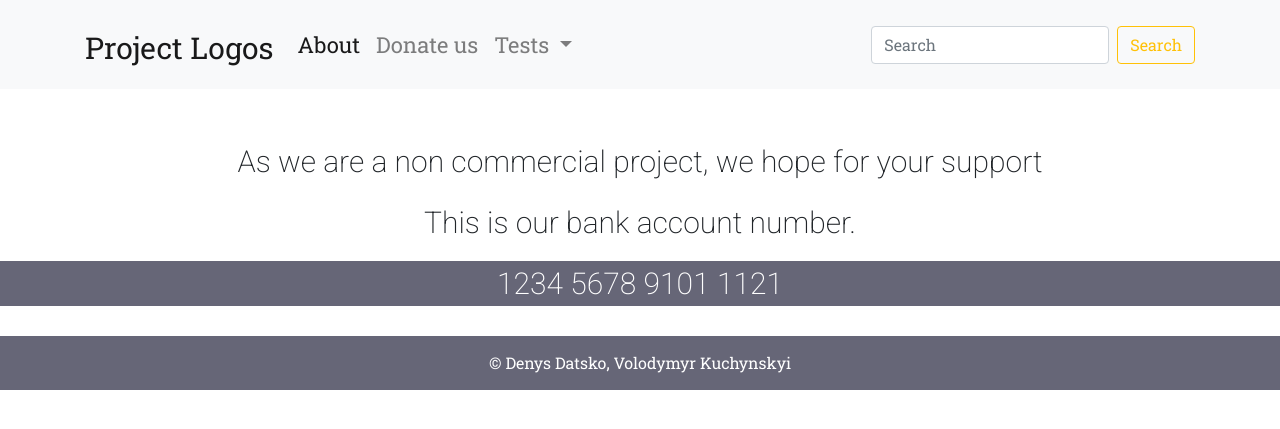
After one commit to Centurion256/ProjectLogos, a Flask app: page /donate in a window 1280 px wide. The commit adds this page. Shown: the top 429 px of the page. Run offline with Flask 2, Linux system fonts and the light colour scheme; some libraries are stand-ins or nearby versions.

```diff
--- a/flask-app/app.py
+++ b/flask-app/app.py
@@ -1,4 +1,7 @@
-from flask import Flask, render_template
+from flask import Flask, render_template, Markup
+from my_modules.parse_test_file import questions_generator
+import json
+import os
 
 app = Flask(__name__)
 
@@ -7,6 +10,16 @@ app = Flask(__name__)
 def main_page():
     return render_template("index.html")
 
+@app.route("/donate")
+def donate():
+    return render_template("donate.html")
+
+@app.route("/pass")
+def test_pass():
+    questions = Markup("".join(i for i in questions_generator("package.json")))
+    return render_template("test.html", answer=questions)
+
+
 
 if __name__ == "__main__":
     app.run(port=5000, debug=True)
--- a/flask-app/static/main.css
+++ b/flask-app/static/main.css
@@ -46,6 +46,7 @@ p {
     padding: 15px;
     color: #FFFFFF;
     text-align: center;
+    margin-top: 30px;
 }
 
 /*.container-fluid {*/
@@ -55,6 +56,7 @@ p {
 .title-text p {
     margin: 0;
     font-size:45px;
+    text-align: center;
 }
 
 h1 {
@@ -139,6 +141,7 @@ h3 {
 img {
     border-radius: 50%;
     width: 100%;
+    margin-top: 30px;
 }
 
 #team p {
@@ -153,3 +156,100 @@ h4 {
     text-align: center;
     font-family: 'Roboto Slab';
 }
+
+.bank-account {
+    text-align: center;
+    width: 100%;
+    font-family: 'Roboto Slab';
+    margin-top: 50px;
+}
+
+.bank-account p {
+    font-size: 30px;
+    text-align: center;
+}
+
+.bank-account .account-number {
+    background-color: #667;
+    color: #fff;
+}
+
+.btn-outline-warning:hover {
+    color: #fff;
+}
+
+.question-container {
+    display: block;
+    position: relative;
+    padding-left: 50px;
+    margin-bottom: 12px;
+    cursor: pointer;
+    font-size: 22px;
+    -webkit-user-select: none;
+    -moz-user-select: none;
+    -ms-user-select: none;
+    user-select: none;
+}
+
+/* Hide the browser's default checkbox */
+.question-container input {
+    position: absolute;
+    opacity: 0;
+    cursor: pointer;
+    height: 0;
+    width: 0;
+}
+
+/* Create a custom checkbox */
+.checkmark {
+    position: absolute;
+    top: 0;
+    left: 0;
+    height: 40px;
+    width: 40px;
+    border-radius: 50%;
+    background-color: #eee;
+}
+
+/* On mouse-over, add a grey background color */
+.question-container:hover input ~ .checkmark {
+    background-color: #ccc;
+}
+
+/* When the checkbox is checked, add a blue background */
+.question-container input:checked ~ .checkmark {
+    background-color: #F9CA11;
+}
+
+/* Create the checkmark/indicator (hidden when not checked) */
+.checkmark:after {
+    content: "";
+    position: absolute;
+    display: none;
+}
+
+/* Show the checkmark when checked */
+.question-container input:checked ~ .checkmark:after {
+    display: block;
+}
+
+/* Style the checkmark/indicator */
+.question-container .checkmark:after {
+    left: 17px;
+    top: 10px;
+    width: 10px;
+    height: 20px;
+    border: solid white;
+    border-width: 0 3px 3px 0;
+    -webkit-transform: rotate(45deg);
+    -ms-transform: rotate(45deg);
+    transform: rotate(45deg);
+}
+
+.question h4,p{
+    text-align: left;
+}
+.testing-form form li{
+    margin-top: 100px;
+    font-size: 30px;
+}
--- /dev/null
+++ b/flask-app/templates/donate.html
@@ -0,0 +1,63 @@
+<!DOCTYPE html>
+<html lang="en" xmlns:style="http://www.w3.org/1999/xhtml">
+<head>
+    <link rel="shortcut icon" href="/static/int.ico" type="image/x-icon"/>
+    <meta charset="UTF-8">
+    <link href="https://fonts.googleapis.com/css?family=Roboto:200|Roboto+Slab" rel="stylesheet">
+    <meta name="viewport" content="width=device-width, initial-scale=1">
+    <link rel="stylesheet" href="https://use.fontawesome.com/releases/v5.8.1/css/all.css"
+          integrity="sha384-50oBUHEmvpQ+1lW4y57PTFmhCaXp0ML5d60M1M7uH2+nqUivzIebhndOJK28anvf" crossorigin="anonymous">
+    <link rel="stylesheet" href="https://maxcdn.bootstrapcdn.com/bootstrap/4.3.1/css/bootstrap.min.css">
+    <script src="https://ajax.googleapis.com/ajax/libs/jquery/3.3.1/jquery.min.js"></script>
+    <script src="https://cdnjs.cloudflare.com/ajax/libs/popper.js/1.14.7/umd/popper.min.js"></script>
+    <script src="https://maxcdn.bootstrapcdn.com/bootstrap/4.3.1/js/bootstrap.min.js"></script>
+    <link rel="stylesheet" href="/static/main.css" type="text/css">
+    <title>Donation</title>
+</head>
+<body>
+<nav class="navbar navbar-expand-lg navbar-light bg-light sticky-top">
+    <div class="container">
+        <a class="navbar-brand" href="/">Project Logos</a>
+        <button class="navbar-toggler" type="button" data-toggle="collapse" data-target="#navbarSupportedContent"
+                aria-controls="navbarSupportedContent" aria-expanded="false" aria-label="Toggle navigation">
+            <span class="navbar-toggler-icon"></span>
+        </button>
+
+        <div class="collapse navbar-collapse" id="navbarSupportedContent">
+            <ul class="navbar-nav mr-auto">
+                <li class="nav-item active">
+                    <a class="nav-link" href="#about">About <span class="sr-only">(current)</span></a>
+                </li>
+                <li class="nav-item">
+                    <a class="nav-link" href="/donate">Donate us</a>
+                </li>
+                <li class="nav-item dropdown">
+                    <a class="nav-link dropdown-toggle" href="#" id="navbarDropdown" role="button"
+                       data-toggle="dropdown" aria-haspopup="true" aria-expanded="false">
+                        Tests
+                    </a>
+                    <div class="dropdown-menu" aria-labelledby="navbarDropdown">
+                        <a class="dropdown-item" href="#">Create new</a>
+                        <a class="dropdown-item" href="/pass">Pass an existing</a>
+                        <div class="dropdown-divider"></div>
+                        <a class="dropdown-item" href="#">Something else here</a>
+                    </div>
+                </li>
+            </ul>
+            <form class="form-inline my-2 my-lg-0">
+                <input class="form-control mr-sm-2" type="search" placeholder="Search" aria-label="Search">
+                <button class="btn btn-outline-warning my-2 my-sm-0" type="submit">Search</button>
+            </form>
+        </div>
+    </div>
+</nav>
+<div class="bank-account">
+    <p>As we are a non commercial project, we hope for your support</p>
+    <p>This is our bank account number. </p>
+    <p class="account-number">1234 5678 9101 1121</p>
+</div>
+<div class="footer">
+    &copy; Denys Datsko, Volodymyr Kuchynskyi
+</div>
+</body>
+</html>
```
Also changed, not shown: flask-app/my_modules/parse_test_file.py (added, +19 -0 lines), flask-app/my_modules/templates.py (added, +21 -0 lines), flask-app/static/package.json (added, +66 -0 lines), flask-app/templates/index.html (+9 -12 lines), flask-app/templates/test.html (added, +95 -0 lines), flask-app/my_modules/__init__.py (added), flask-app/static/mushroom.jpg (added).
